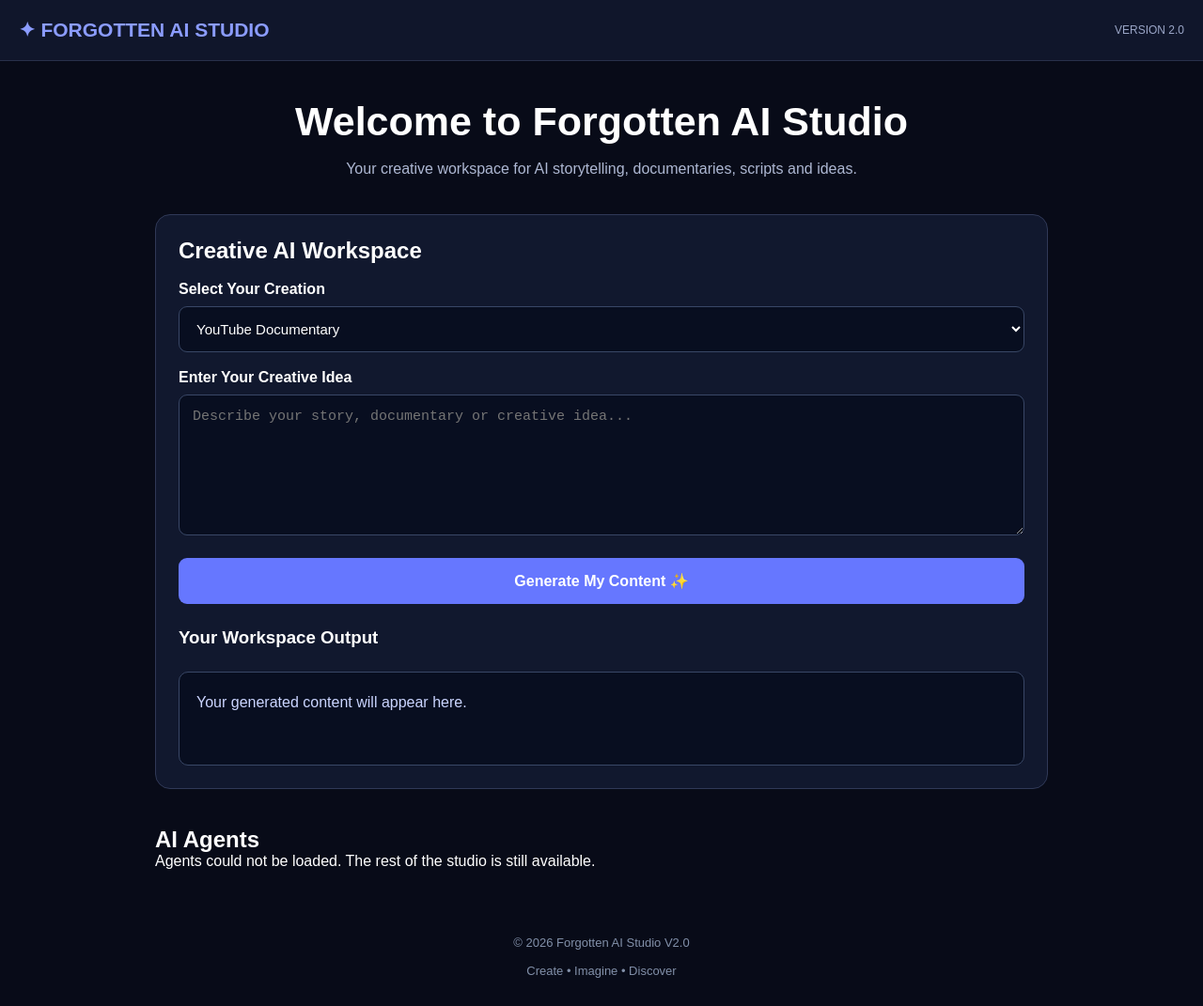
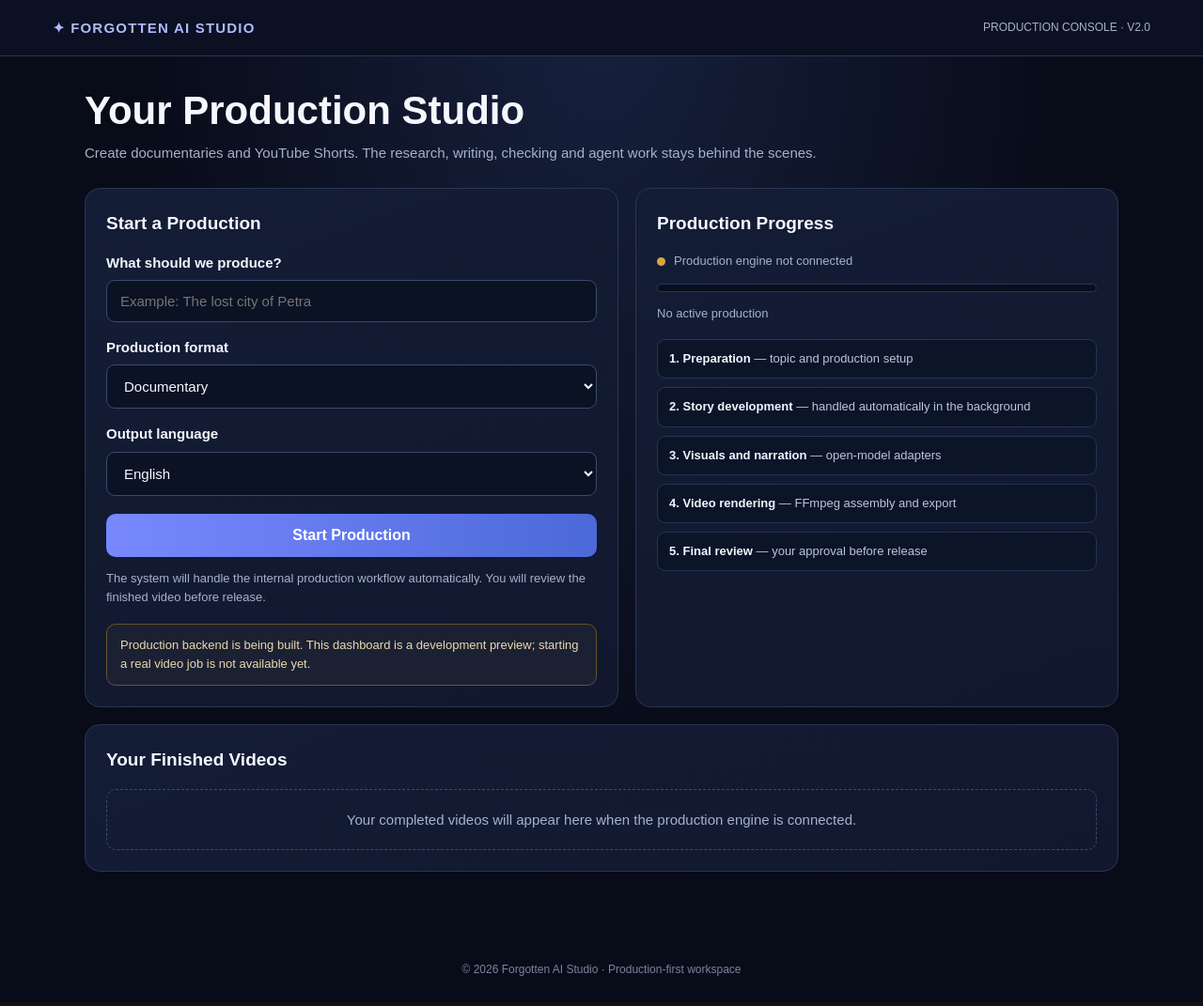
Before and after one commit to Asady99/Forgotten-AI-Stodio-V2.-0, a plain HTML site: page index.html in a window 1280 px wide. Shown: the whole page at 94% size. Drawn offline with Linux system fonts and the light colour scheme; no server answers.

Commit message:
Refocus dashboard on video production only

```diff
--- a/index.html
+++ b/index.html
@@ -1,85 +1,74 @@
-
 <!DOCTYPE html>
 <html lang="en">
 <head>
-    <meta charset="UTF-8">
-    <meta name="viewport" content="width=device-width, initial-scale=1.0">
-    <meta name="theme-color" content="#080b18">
-    <meta name="description" content="Forgotten AI Studio - Your creative AI workspace for stories, scripts, ideas and documentaries.">
-    <title>Forgotten AI Studio V2.0</title>
-    <style>
-        * { margin: 0; padding: 0; box-sizing: border-box; }
-        body { font-family: Arial, sans-serif; background: #080b18; color: #fff; min-height: 100vh; }
-        header { padding: 20px; background: #10162b; border-bottom: 1px solid #28304b; display: flex; justify-content: space-between; align-items: center; flex-wrap: wrap; gap: 12px; }
-        .logo { font-size: 21px; font-weight: bold; color: #8b9cff; }
-        .version { color: #9ba6c7; font-size: 12px; }
-        main { width: 92%; max-width: 950px; margin: 40px auto; }
-        .hero { text-align: center; margin-bottom: 35px; }
-        .hero h1 { font-size: clamp(28px, 6vw, 43px); margin-bottom: 12px; }
-        .hero p { color: #aeb8d3; line-height: 1.7; }
-        .studio { background: #11182e; border: 1px solid #303957; border-radius: 16px; padding: 24px; }
-        label { display: block; margin: 18px 0 9px; font-weight: bold; }
-        select, textarea { width: 100%; padding: 14px; background: #080e20; color: white; border: 1px solid #394766; border-radius: 9px; font-size: 15px; }
-        textarea { min-height: 150px; resize: vertical; }
-        button { width: 100%; margin-top: 20px; padding: 15px; border: none; border-radius: 9px; background: #6677ff; color: white; font-size: 16px; font-weight: bold; cursor: pointer; }
-        button:hover { background: #8290ff; }
-        button:disabled { opacity: .6; cursor: wait; }
-        .output-box { margin-top: 25px; padding: 18px; background: #080e20; border: 1px solid #394766; border-radius: 10px; min-height: 100px; white-space: pre-wrap; overflow-wrap: anywhere; color: #cbd5ff; line-height: 1.7; }
-        #agents-panel { width: 92%; max-width: 950px; margin: 28px auto; }
-        #agents-grid { display: grid; grid-template-columns: repeat(auto-fit, minmax(220px, 1fr)); gap: 12px; margin-top: 12px; }
-        .agent-card { border: 1px solid #303957; border-radius: 12px; padding: 14px; background: #11182e; color: #e8ecff; }
-        .agent-card p { margin-top: 8px; color: #aeb8d3; font-size: 14px; line-height: 1.5; }
-        footer { text-align: center; padding: 30px 15px; color: #8290a9; font-size: 13px; }
-        @media (max-width: 600px) { main { margin: 24px auto; } .studio { padding: 18px; } }
-    </style>
+  <meta charset="UTF-8">
+  <meta name="viewport" content="width=device-width, initial-scale=1.0">
+  <meta name="theme-color" content="#080b18">
+  <meta name="description" content="Forgotten AI Studio — documentary and Shorts production console.">
+  <title>Forgotten AI Studio — Production</title>
+  <style>
+    :root{color-scheme:dark;--bg:#080b18;--panel:#11182e;--panel2:#0b1224;--line:#293653;--text:#f5f7ff;--muted:#a6b1cb;--blue:#7889ff;--cyan:#49d6dc}
+    *{box-sizing:border-box}body{margin:0;background:radial-gradient(ellipse at top,#17213e 0,var(--bg) 55%);color:var(--text);font:15px/1.55 Arial,sans-serif;min-height:100vh}
+    header{padding:18px clamp(16px,5vw,56px);display:flex;justify-content:space-between;align-items:center;border-bottom:1px solid var(--line);background:#0b1022}
+    .brand{font-weight:800;letter-spacing:.08em;color:#aebaff}.version{color:var(--muted);font-size:12px}
+    main{max-width:1100px;width:92%;margin:34px auto 70px}.intro{margin-bottom:25px}.intro h1{font-size:clamp(28px,5vw,42px);line-height:1.12;margin:0 0 10px}.intro p{color:var(--muted);margin:0}
+    .layout{display:grid;grid-template-columns:minmax(0,1.05fr) minmax(280px,.95fr);gap:18px}
+    .panel{background:linear-gradient(160deg,#141d36,var(--panel));border:1px solid var(--line);border-radius:16px;padding:22px;min-width:0}
+    h2{font-size:19px;margin:0 0 16px}label{display:block;font-weight:700;margin:15px 0 7px}
+    input,select{width:100%;padding:13px 14px;border-radius:9px;border:1px solid #3b4a6c;background:var(--panel2);color:var(--text);font-size:15px}
+    button{width:100%;border:0;border-radius:10px;padding:14px;margin-top:19px;background:linear-gradient(90deg,var(--blue),#4c69d9);color:white;font-size:16px;font-weight:700}
+    button:disabled{opacity:.55}
+    .hint,.muted{color:var(--muted);font-size:13px}.status{display:flex;align-items:center;gap:9px;margin-top:16px;color:var(--muted);font-size:13px}
+    .dot{width:9px;height:9px;border-radius:50%;background:#d9a441;display:inline-block}.progress{height:9px;background:#080e1d;border:1px solid var(--line);border-radius:99px;overflow:hidden;margin:14px 0 8px}.bar{height:100%;width:0;background:linear-gradient(90deg,var(--blue),var(--cyan))}
+    .stage-list{display:grid;gap:9px;margin-top:17px}.stage{padding:10px 12px;background:#0c1428;border:1px solid #263451;border-radius:9px;color:#b9c4dd;font-size:13px}
+    .stage strong{color:#f2f5ff;font-weight:600}.empty{border:1px dashed #3b4a6c;padding:20px;border-radius:10px;text-align:center;color:var(--muted);margin-top:15px}
+    .notice{background:#1b2132;border:1px solid #66552c;color:#e8d9ad;border-radius:10px;padding:12px 14px;font-size:13px;margin-top:18px}
+    footer{text-align:center;color:#7885a3;padding:25px;font-size:12px}
+    @media(max-width:760px){.layout{grid-template-columns:1fr}main{margin-top:24px}.panel{padding:18px}header{gap:10px;flex-wrap:wrap}}
+  </style>
 </head>
 <body>
-<header>
-    <div class="logo">✦ FORGOTTEN AI STUDIO</div>
-    <div class="version">VERSION 2.0</div>
-</header>
-
+<header><div class="brand">✦ FORGOTTEN AI STUDIO</div><div class="version">PRODUCTION CONSOLE · V2.0</div></header>
 <main>
-    <section class="hero">
-        <h1>Welcome to Forgotten AI Studio</h1>
-        <p>Your creative workspace for AI storytelling, documentaries, scripts and ideas.</p>
+  <section class="intro">
+    <h1>Your Production Studio</h1>
+    <p>Create documentaries and YouTube Shorts. The research, writing, checking and agent work stays behind the scenes.</p>
+  </section>
+  <div class="layout">
+    <section class="panel">
+      <h2>Start a Production</h2>
+      <form id="production-form">
+        <label for="topic">What should we produce?</label>
+        <input id="topic" name="topic" maxlength="200" required placeholder="Example: The lost city of Petra">
+        <label for="format">Production format</label>
+        <select id="format" name="format"><option value="documentary">Documentary</option><option value="short">YouTube Short</option></select>
+        <label for="language">Output language</label>
+        <select id="language" name="language"><option value="en">English</option><option value="ur">Urdu</option><option value="es">Spanish</option></select>
+        <button id="start-button" type="submit">Start Production</button>
+      </form>
+      <p class="hint">The system will handle the internal production workflow automatically. You will review the finished video before release.</p>
+      <div class="notice" id="connection-notice">Production backend is being built. This dashboard is a development preview; starting a real video job is not available yet.</div>
     </section>
-
-    <section class="studio">
-        <h2>Creative AI Workspace</h2>
-        <label for="contentType">Select Your Creation</label>
-        <select id="contentType">
-            <option value="YouTube Documentary">YouTube Documentary</option>
-            <option value="Storytelling">Storytelling</option>
-            <option value="YouTube Script">YouTube Script</option>
-            <option value="Video Ideas">Video Ideas</option>
-            <option value="Historical Research">Historical Research</option>
-            <option value="Social Media Content">Social Media Content</option>
-        </select>
-
-        <label for="promptInput">Enter Your Creative Idea</label>
-        <textarea id="promptInput" placeholder="Describe your story, documentary or creative idea..."></textarea>
-        <button id="generateButton" type="button">Generate My Content ✨</button>
-
-        <h3 style="margin-top:25px;">Your Workspace Output</h3>
-        <div id="output" class="output-box" aria-live="polite">Your generated content will appear here.</div>
+    <section class="panel">
+      <h2>Production Progress</h2>
+      <div class="status"><span class="dot"></span><span id="backend-status">Production engine not connected</span></div>
+      <div class="progress"><div class="bar" id="progress-bar"></div></div>
+      <p class="muted" id="progress-label">No active production</p>
+      <div class="stage-list">
+        <div class="stage"><strong>1. Preparation</strong> — topic and production setup</div>
+        <div class="stage"><strong>2. Story development</strong> — handled automatically in the background</div>
+        <div class="stage"><strong>3. Visuals and narration</strong> — open-model adapters</div>
+        <div class="stage"><strong>4. Video rendering</strong> — FFmpeg assembly and export</div>
+        <div class="stage"><strong>5. Final review</strong> — your approval before release</div>
+      </div>
     </section>
+  </div>
+  <section class="panel" style="margin-top:18px">
+    <h2>Your Finished Videos</h2>
+    <div class="empty" id="videos-empty">Your completed videos will appear here when the production engine is connected.</div>
+  </section>
 </main>
-
-<section id="agents-panel" aria-live="polite">
-    <h2>AI Agents</h2>
-    <p id="agents-status">Loading agents...</p>
-    <div id="agents-grid"></div>
-</section>
-
-<footer>
-    © 2026 Forgotten AI Studio V2.0
-    <br><br>
-    Create • Imagine • Discover
-</footer>
-
-<script src="script.js"></script>
-<script src="agents.js"></script>
-<script src="ai.js"></script>
+<footer>© 2026 Forgotten AI Studio · Production-first workspace</footer>
+<script src="production.js"></script>
 </body>
 </html>
```
